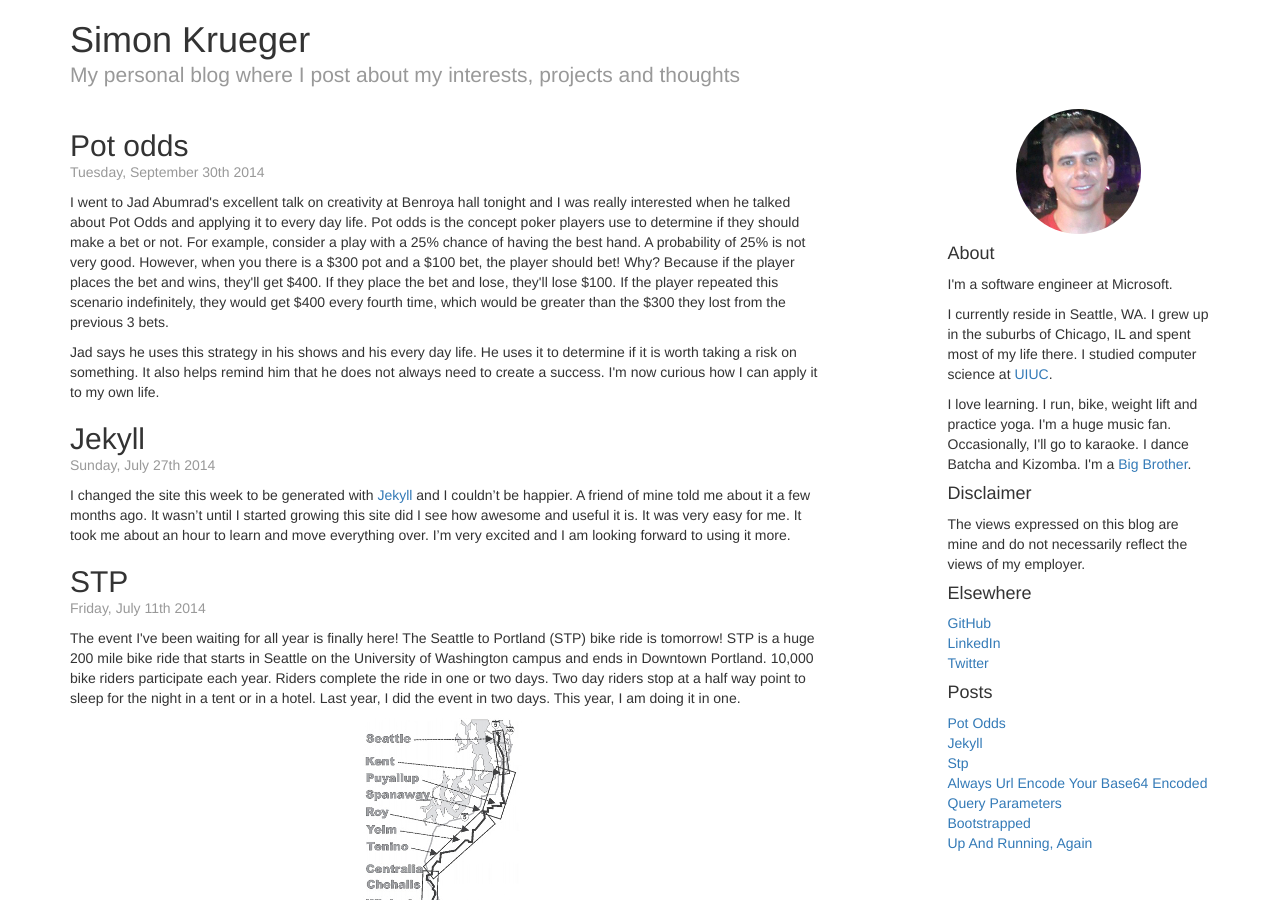
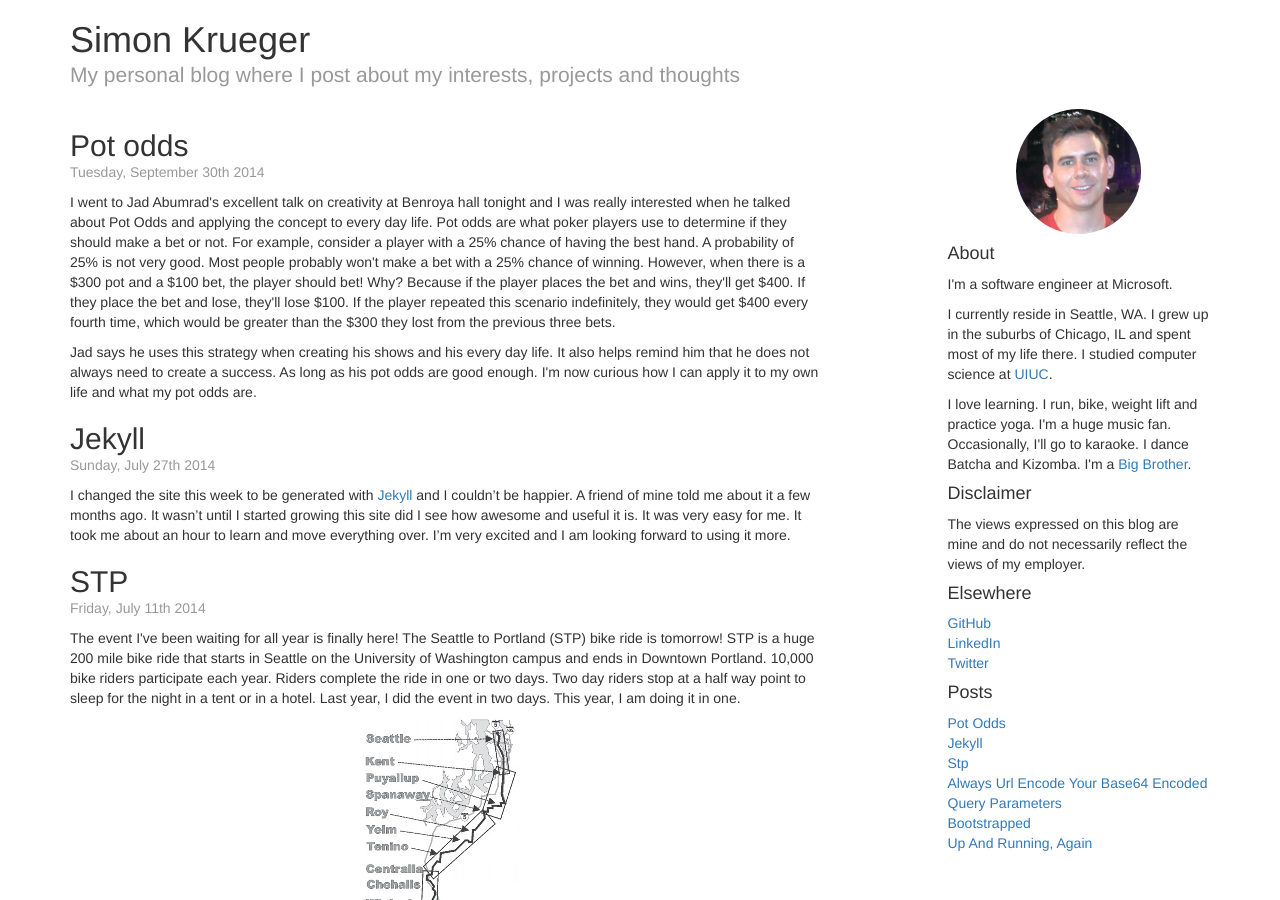
Before and after one commit to skrueger/skrueger.github.io, a Jekyll site: the page built from www/index.html, in a window 1280 px wide and 900 px high. Built offline with Jekyll 4.4.1, drawn with Linux system fonts in a browser that asks for light colours; nearby versions of some CDN libraries; the list of posts is cut into pages by our own code.

Commit message:
Fix spelling and wording of post

```diff
--- a/www/_posts/2014-09-30-pot-odds.md
+++ b/www/_posts/2014-09-30-pot-odds.md
@@ -4,15 +4,16 @@ layout: post
 <h2 class="post-title">Pot odds</h2>
 <p class="post-meta">Tuesday, September 30th 2014</p>
 <p>
-I went to Jad Abumrad's excellent talk on creativity at Benroya hall tonight and I was really interested when he talked about Pot Odds and applying it to every day life.
-Pot odds is the concept poker players use to determine if they should make a bet or not.
-For example, consider a play with a 25% chance of having the best hand. A probability of 25% is not very good.
-However, when you there is a $300 pot and a $100 bet, the player should bet!
+I went to Jad Abumrad's excellent talk on creativity at Benroya hall tonight and I was really interested when he talked about Pot Odds and applying the concept to every day life.
+Pot odds are what poker players use to determine if they should make a bet or not.
+For example, consider a player with a 25% chance of having the best hand. A probability of 25% is not very good.
+Most people probably won't make a bet with a 25% chance of winning.
+However, when there is a $300 pot and a $100 bet, the player should bet!
 Why?
 Because if the player places the bet and wins, they'll get $400. If they place the bet and lose, they'll lose $100.
-If the player repeated this scenario indefinitely, they would get $400 every fourth time, which would be greater than the $300 they lost from the previous 3 bets.
+If the player repeated this scenario indefinitely, they would get $400 every fourth time, which would be greater than the $300 they lost from the previous three bets.
 </p>
 <p>
-Jad says he uses this strategy in his shows and his every day life. He uses it to determine if it is worth taking a risk on something.
-It also helps remind him that he does not always need to create a success.  I'm now curious how I can apply it to my own life.
+Jad says he uses this strategy when creating his shows and his every day life.
+It also helps remind him that he does not always need to create a success.  As long as his pot odds are good enough. I'm now curious how I can apply it to my own life and what my pot odds are.
 </p>
```
